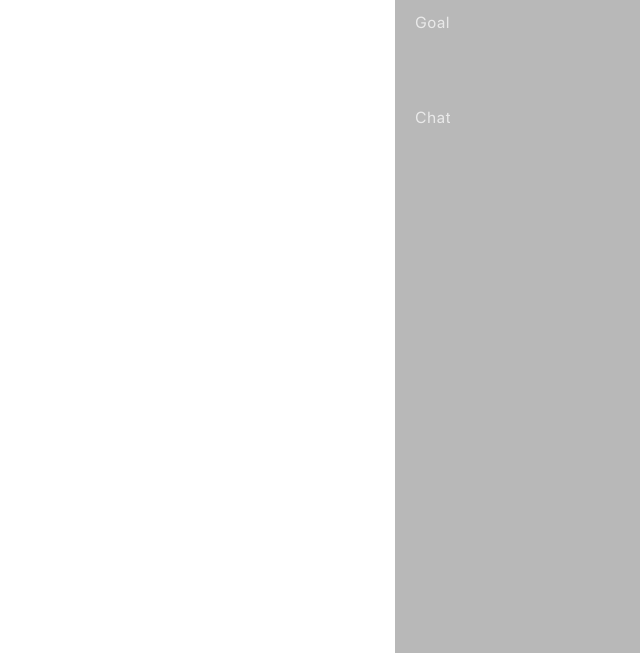
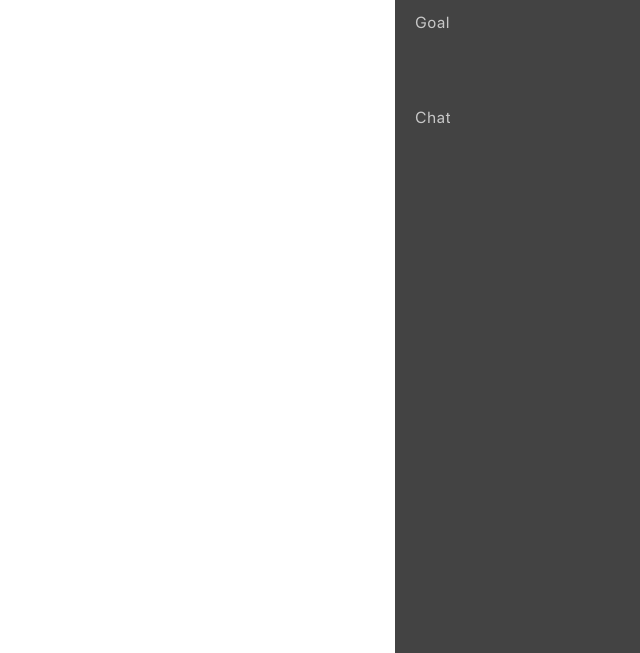
Before and after one commit to wrainf/pomodoro-twitch, a plain HTML site: page index.html in a window 1280 px wide. Shown: the part 147-800 px from the top of the page, without its empty margins (640-1280 px from the left). Drawn offline with Linux system fonts and the light colour scheme.

Commit message:
change transparency

```diff
--- a/style.css
+++ b/style.css
@@ -61,8 +61,7 @@ div:hover {
   display: flex;
   flex-direction: column;
   gap: 16px;
-  background-color: rgba(20, 20, 20, 0.3);
-  backdrop-filter: blur(30px);
+  background-color: rgba(20, 20, 20, 0.8);
   padding: 20px;
 
 }
```
